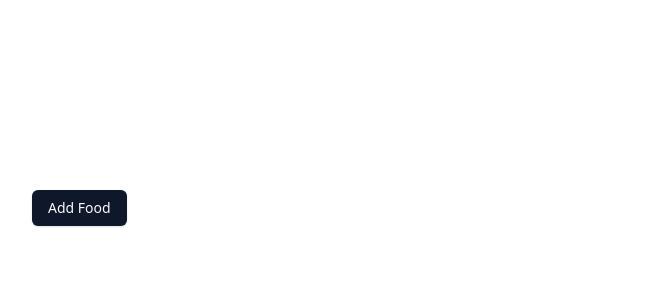
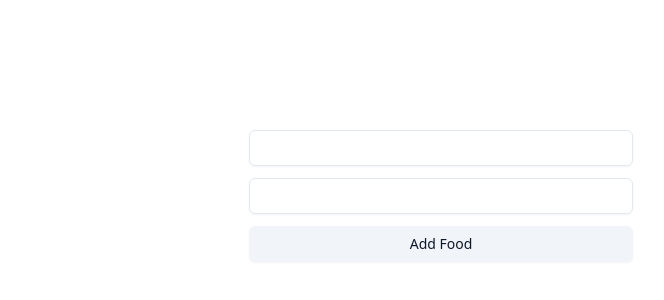
Before and after one commit to Yugha13/Smaak, a React (Vite) app in the folder client/: page /addfood in a window 1280 px wide. Shown: the part 244-544 px from the top of the page, without its empty margins (199-863 px from the left). Built offline with nearby package versions, Linux system fonts and the light colour scheme.

Commit message:
Update URLs and styles in App and FoodPage components

```diff
--- a/client/src/App.tsx
+++ b/client/src/App.tsx
@@ -5,7 +5,7 @@ import { Route, Routes } from "react-router-dom"
 
 const App = () => {
   return (
-    <div className="grid gap-10 h-screen grid-cols-3 place-items-center mt-10">
+    <div className="grid gap-10 h-screen place-items-center mt-10">
       <Routes>
         <Route path="/foods" element={<FoodPage/>}/>
         <Route path="/addfood" element={<NewFood/>}/>
--- a/client/src/BaseUrl.tsx
+++ b/client/src/BaseUrl.tsx
@@ -1 +1 @@
-export default "http://localhost:5000/food"
+export default "http://localhost:5002/food"
--- a/client/src/pages/Owner/FoodPage.tsx
+++ b/client/src/pages/Owner/FoodPage.tsx
@@ -13,11 +13,11 @@ const FoodPage = () => {
     }, [])
 
   return (
-    <>
+    <div className="grid grid-cols-3">
         {allFood?.map((item:any) => {
             return <FoodCard foodName={item.food} price={item.price}/>
         })}
-    </>
+    </div>
   )
 }
 
--- a/client/src/pages/Owner/NewFood.tsx
+++ b/client/src/pages/Owner/NewFood.tsx
@@ -1,5 +1,6 @@
 import BaseUrl from "@/BaseUrl";
 import { Button } from "@/components/ui/button";
+import { Input } from "@/components/ui/input";
 import axios from "axios";
 import { useState } from "react"
 import { useNavigate } from "react-router-dom";
@@ -25,11 +26,11 @@ const NewFood = () => {
     }
   }
   return (
-    <div className="grid">
-        <form onSubmit={HandleForm}>
-            <input type="text" onChange={(e) => setFood(e.target.value )} />
-            <input type="number" onChange={(e) => setPrice(parseFloat(e.target.value) )} />
-            <Button type="submit">Add Food</Button>
+    <div className="w-screen h-screen grid place-items-center">
+        <form onSubmit={HandleForm} className="flex flex-col gap-3 w-96">
+            <Input className="w-[100%]" type="text" onChange={(e) => setFood(e.target.value )} />
+            <Input type="number" onChange={(e) => setPrice(parseFloat(e.target.value) )} />
+            <Button type="submit" variant={"secondary"}>Add Food</Button>
         </form>
     </div>
   )
```
Also changed, not shown: 2 other files (tests, documents, lock files or other folders).
